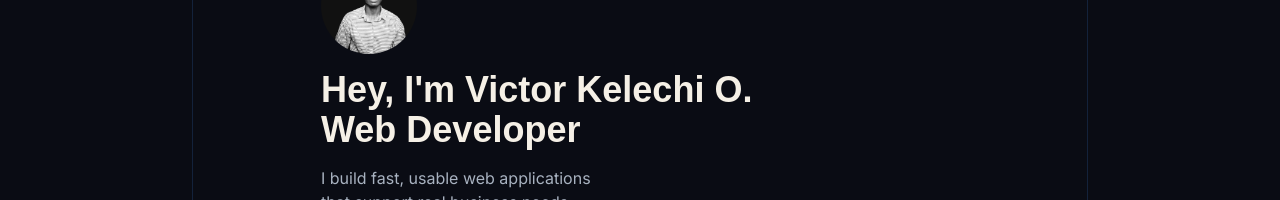
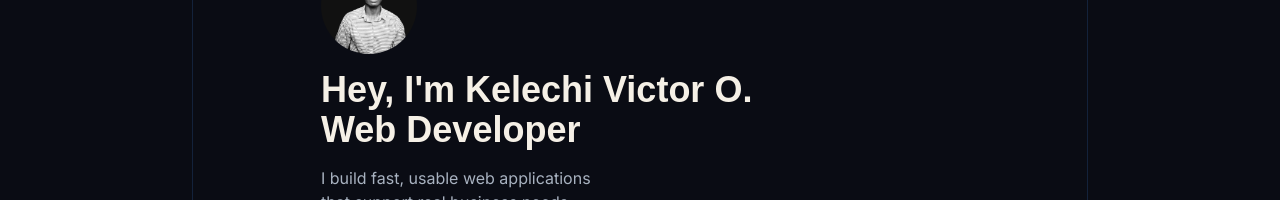
Before and after one commit to cyber-bro001/vickay-portfolio, a React (Vite) app: page / in a window 1280 px wide. Shown: the part 256-456 px from the top of the page. Built offline with nearby package versions, Linux system fonts and the light colour scheme; a web font is replaced by a local one.

Commit message:
Update name in Hero component

```diff
--- a/src/pages/Hero.jsx
+++ b/src/pages/Hero.jsx
@@ -8,7 +8,7 @@ const Hero = () => {
             </div>
 
             <div className=" mb-8 md:mb-5">
-                <h1 className="text-2xl text-primaryText md:text-4xl font-bold font-heading mb-4 leading-tight">Hey, I'm Victor Kelechi O. <br />Web Developer</h1>
+                <h1 className="text-2xl text-primaryText md:text-4xl font-bold font-heading mb-4 leading-tight">Hey, I'm Kelechi Victor O. <br />Web Developer</h1>
                 <p className="text-sm md:text-base leading-tight">I build fast, usable web applications <br /> that support real business needs.</p>
             </div>
         </section>
```
